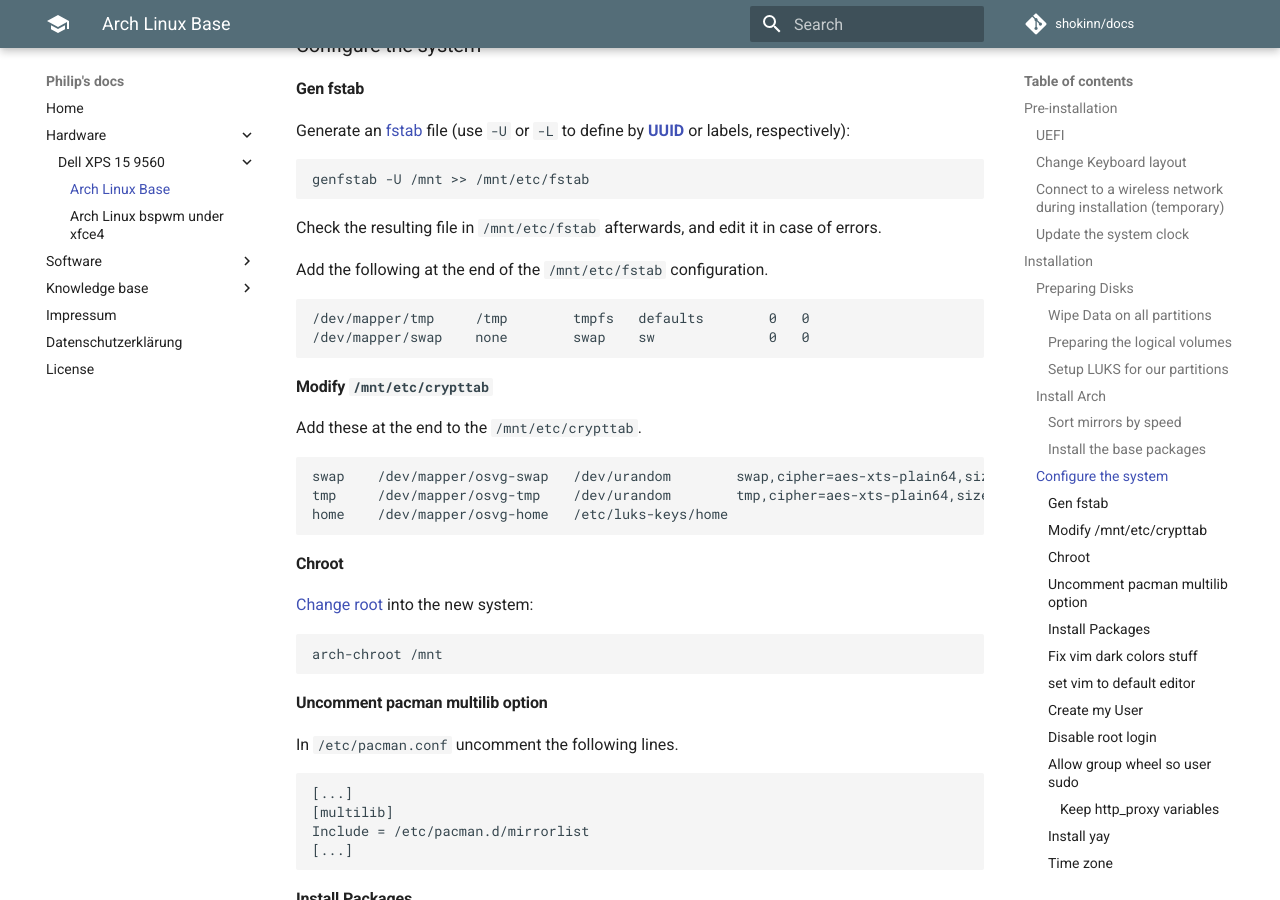
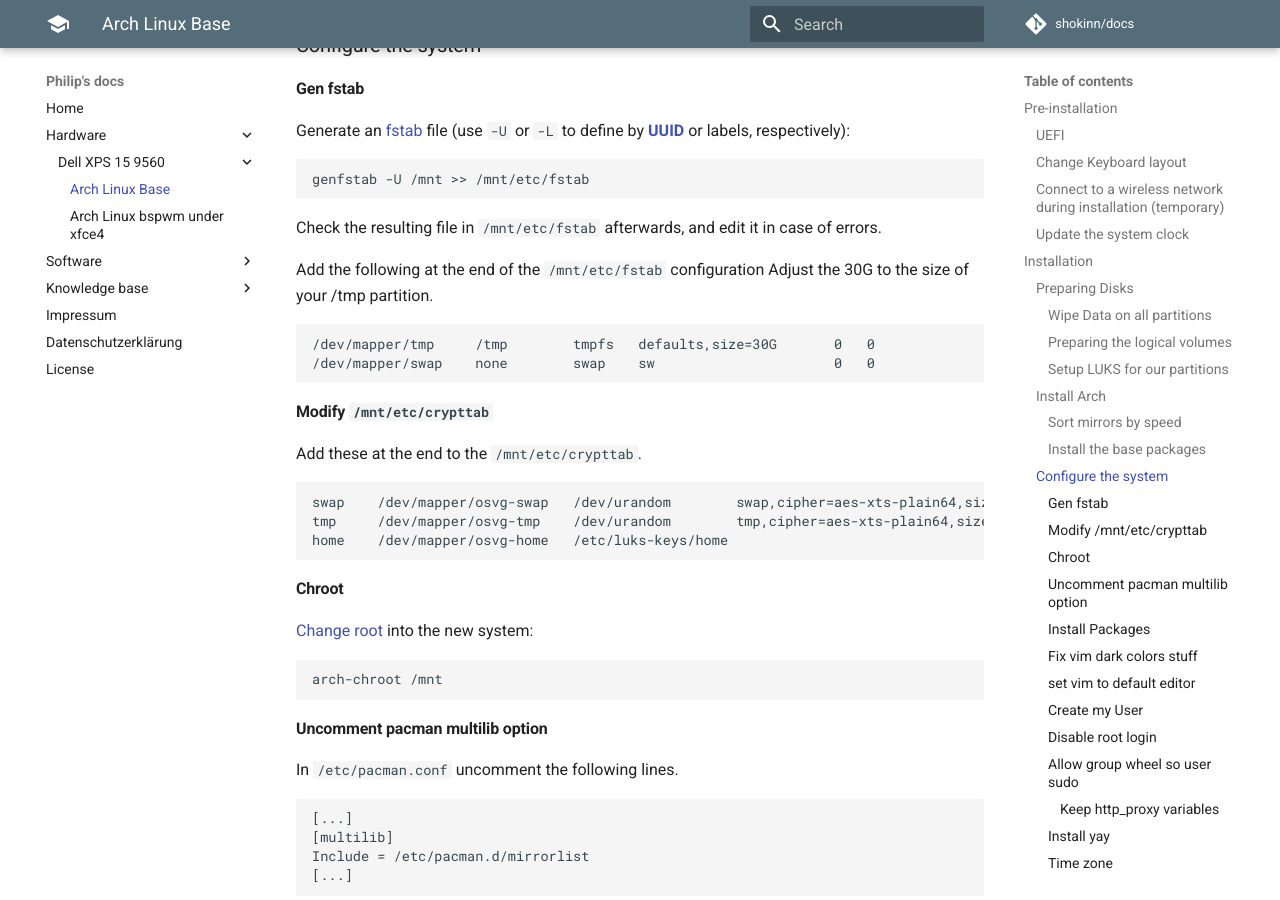
Before and after one commit to shokinn/docs, an MkDocs documentation site: the page built from docs/hardware/dell_xps_15_9560/dell_xps_15_9560_arch_linux_base.md, in a window 1280 px wide and 900 px high, scrolled down 4056 px. Built offline with MkDocs 1.6.1 and Material for MkDocs 9.7.7, drawn with Linux system fonts in a browser that asks for light colours; comment, search, counter and statistics services are not loaded.

Commit message:
Add the following at the end of the  configuration Adjust the 30G to the size of your /tmp partition.

````diff
--- a/docs/hardware/dell_xps_15_9560/dell_xps_15_9560_arch_linux_base.md
+++ b/docs/hardware/dell_xps_15_9560/dell_xps_15_9560_arch_linux_base.md
@@ -186,10 +186,10 @@
 ```
 Check the resulting file in `/mnt/etc/fstab` afterwards, and edit it in case of errors.
 
-Add the following at the end of the `/mnt/etc/fstab` configuration.
+Add the following at the end of the `/mnt/etc/fstab` configuration Adjust the 30G to the size of your /tmp partition.
 ```
-/dev/mapper/tmp		/tmp		tmpfs	defaults		0	0
-/dev/mapper/swap	none		swap	sw				0	0
+/dev/mapper/tmp		/tmp		tmpfs	defaults,size=30G		0	0
+/dev/mapper/swap	none		swap	sw			            0	0
 ```
 
 #### Modify `/mnt/etc/crypttab`
````
